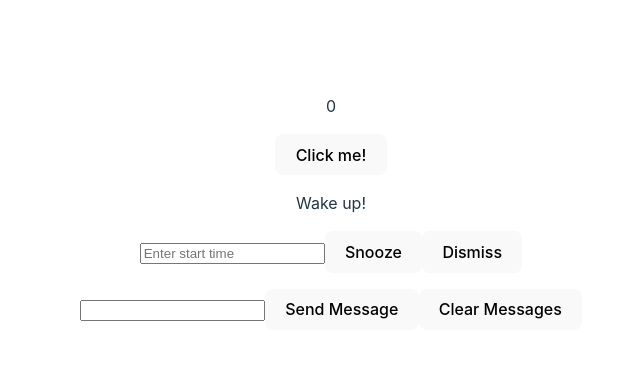
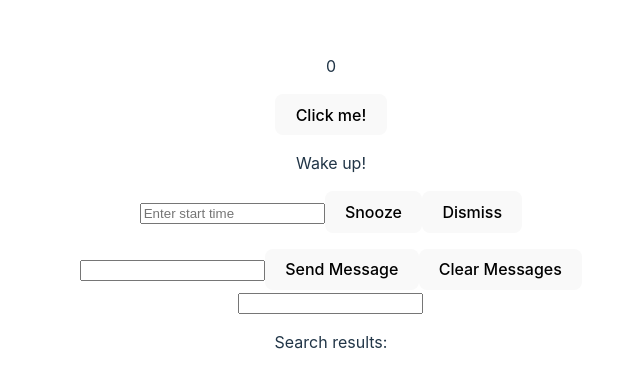
Before and after one commit to mohammad00alavi/react-with-rxjs, a React (Vite) app: page / in a window 1280 px wide. Shown: the part 196-584 px from the top of the page, without its empty margins (309-949 px from the left). Built offline with nearby package versions, Linux system fonts and the light colour scheme.

Commit message:
added book list component

```diff
--- a/src/App.tsx
+++ b/src/App.tsx
@@ -3,6 +3,7 @@ import Counter from "./components/Counter/Counter";
 import AlarmClock from "./components/AlarmClock/AlarmClock";
 import MessagesList from "./components/Message/MessagesList";
 import Message from "./components/Message/Message";
+import BookList from "./components/BookList/BookList";
 
 function App() {
     return (
@@ -11,6 +12,7 @@ function App() {
             <AlarmClock />
             <MessagesList />
             <Message />
+            <BookList />
         </>
     );
 }
--- /dev/null
+++ b/src/components/BookList/BookList.tsx
@@ -0,0 +1,33 @@
+import React, { useEffect, useRef, useState } from "react";
+import { Result, autoComplete } from "../../observables/bookService";
+
+const BookList: React.FC = () => {
+    const [results, setResults] = useState<Result[]>([]);
+    const inputRef = useRef<HTMLInputElement>(null);
+    useEffect(() => {
+        if (inputRef?.current) {
+            const subscription = autoComplete(inputRef.current).subscribe(
+                (newResults) => setResults(newResults)
+            );
+
+            return () => {
+                subscription.unsubscribe();
+            };
+        }
+    }, []);
+    return (
+        <div>
+            <input type="text" ref={inputRef} />
+            <p>Search results:</p>
+            {results &&
+                results.length > 0 &&
+                results
+                    .slice(0, 3)
+                    .map((result, index) => (
+                        <li key={index}>{result.title}</li>
+                    ))}
+        </div>
+    );
+};
+
+export default BookList;
--- /dev/null
+++ b/src/observables/bookService.ts
@@ -0,0 +1,33 @@
+import {
+    debounceTime,
+    distinctUntilChanged,
+    fromEvent,
+    map,
+    switchMap,
+    tap,
+} from "rxjs";
+import { fromFetch } from "rxjs/fetch";
+
+export type Result = {
+    title: string;
+};
+
+const url = "https://gutendex.com/books";
+
+export const autoComplete = (input: HTMLInputElement) => {
+    return fromEvent(input, "input").pipe(
+        debounceTime(200),
+        map(() => input.value.trim().toLowerCase()),
+        distinctUntilChanged(),
+        switchMap((search) => {
+            const queryString = `search=${encodeURIComponent(search)}`;
+            const finalUrl = `${url}?${queryString}`;
+            return fromFetch(finalUrl).pipe(
+                tap(() => console.log("url:", finalUrl))
+            );
+        }),
+        switchMap((res) => res.json()),
+        map((obj) => obj.results as Result[]),
+        tap((res) => console.log("results:", res))
+    );
+};
```
